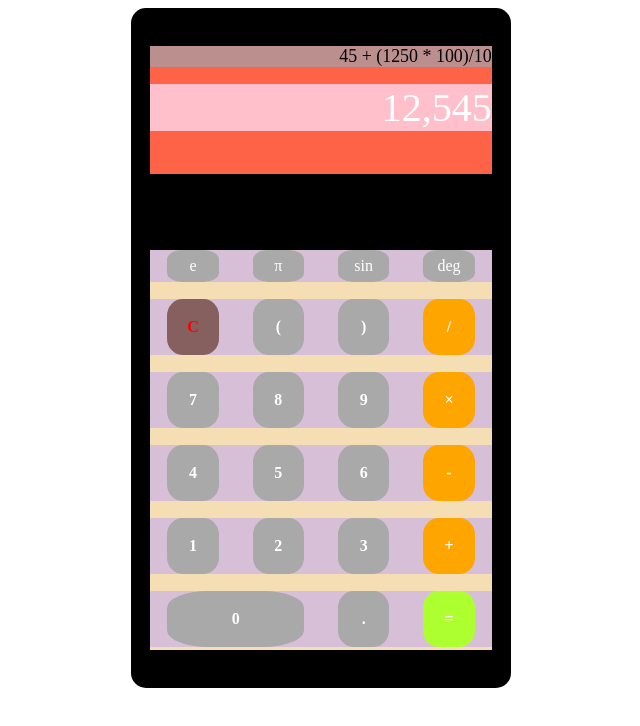
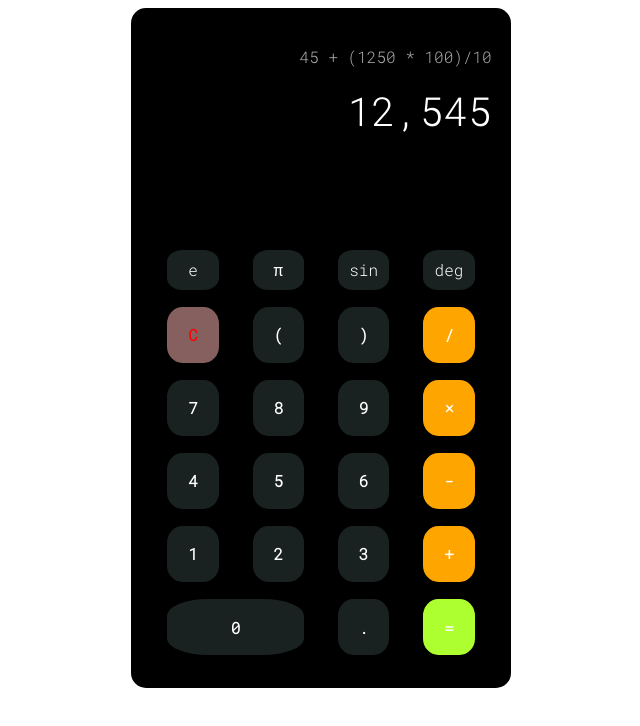
Before and after one commit to csachdeva83/HTML_CSS_Practice_Projects, a plain HTML site: page Practice_5/index.html in a window 1280 px wide. Shown: the whole page, without its empty margins (319-959 px from the left). Drawn offline with Linux system fonts and the light colour scheme.

Commit message:
Calculator UI done

```diff
--- a/Practice_5/css/styles.css
+++ b/Practice_5/css/styles.css
@@ -1,6 +1,7 @@
 *{
     box-sizing: border-box;
     padding: 0%;
+    font-family: 'Roboto Mono', monospace;
 }
 
 body{
@@ -17,22 +18,23 @@ body{
 }
 
 .display{
-    background-color: tomato;
+    /* background-color: tomato; */
     margin: 10% 5% 20% 5%;
     height: 16vh;
 }
 
 .data{
-    background-color: rosybrown;
+    /* background-color: rosybrown; */
     display: flex;
     align-items: center;
     justify-content: right;
-    font-size: 1.12rem;
+    font-size: 1rem;
     margin-bottom: 5%;
+    color: darkgray;
 }
 
 .result{
-    background-color: pink;
+    /* background-color: pink; */
     display: flex;
     align-items: center;
     justify-content: right;
@@ -41,14 +43,14 @@ body{
 }
 
 .buttons{
-    background-color: wheat;
+    /* background-color: wheat; */
     margin: 10% 5% 10% 5%;
     height: 50vh;
 }
 
 .b{
     display: flex;
-    background-color: thistle;
+    /* background-color: thistle; */
     align-items: center;
     justify-content: space-around;
     margin-bottom: 5%;
@@ -59,9 +61,9 @@ body{
     justify-content: center;
     align-items: center;
     width: 15%;
-    height: 4vh;
+    height: 5vh;
     border-radius: 30%;
-    background-color: darkgray;
+    background-color: #192220;
     cursor: pointer;
     color: white;
 }
@@ -73,7 +75,7 @@ body{
     width: 15%;
     height: 7vh;
     border-radius: 30%;
-    background-color: darkgray;
+    background-color: #192220;
     cursor: pointer;
     font-weight: bold;
     color: white;
@@ -98,7 +100,7 @@ body{
     width: 40%;
     height: 7vh;
     border-radius: 30%;
-    background-color: darkgray;
+    background-color: #192220;
     cursor: pointer;
     font-weight: bold;
     color: white;
--- a/Practice_5/index.html
+++ b/Practice_5/index.html
@@ -6,6 +6,9 @@
     <meta name="viewport" content="width=device-width, initial-scale=1.0">
     <title>Calculator</title>
     <link rel="stylesheet" href="./css/styles.css">
+    <link rel="preconnect" href="https://fonts.googleapis.com">
+    <link rel="preconnect" href="https://fonts.gstatic.com" crossorigin>
+    <link href="https://fonts.googleapis.com/css2?family=Roboto+Mono:wght@300&display=swap" rel="stylesheet">
 </head>
 <body>
     <div class="wrapper">
```
